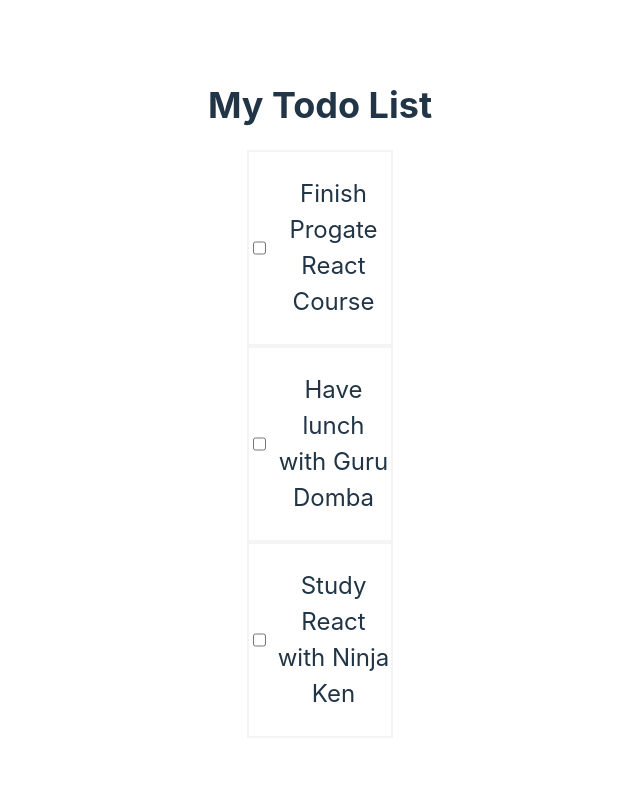
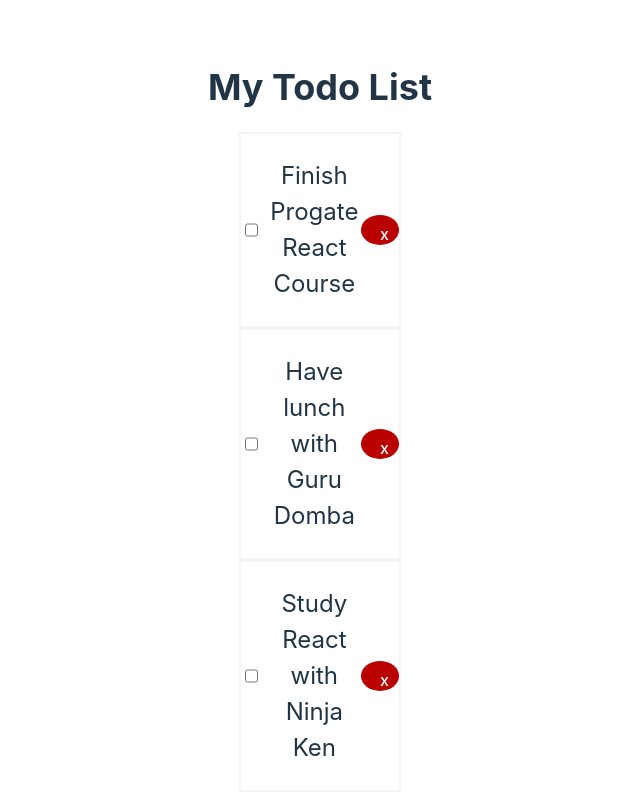
Before and after one commit to indira71/react-todo-app-2, a React (Vite) app: page / in a window 1280 px wide. Shown: the top 794 px of the page, without its empty margins (320-960 px from the left). Built offline with nearby package versions, Linux system fonts and the light colour scheme.

Commit message:
Develop delete todo feature

```diff
--- a/src/App.jsx
+++ b/src/App.jsx
@@ -31,12 +31,17 @@
     setTodos(updatedTodos)
   }
 
+  const deleteTodo = (todoId) => {
+    const newTodos = todos.filter(todo => todo.id !== todoId)
+    setTodos(newTodos)
+  }
+
   return (
     <div style={styles.container}>
       <h1 style={styles.title}>My Todo List</h1>
-      <Todos todos={todos} toggleCompleted={toggleCompleted} />
+      <Todos todos={todos} toggleCompleted={toggleCompleted} deleteTodo={deleteTodo} />
     </div>
-  )
+  );
 }
 
 const styles = {
--- a/src/components/TodoItem.jsx
+++ b/src/components/TodoItem.jsx
@@ -1,6 +1,6 @@
 import React from 'react'
 
-const TodoItem = ({ todo, toggleCompleted }) => {
+const TodoItem = ({ todo, toggleCompleted, deleteTodo }) => {
   const getTodoTitleStyle = () => {
     if (todo.completed === true) {
       return { textDecoration: 'line-through' }
@@ -14,10 +14,10 @@
       <input
         type="checkbox"
         style={style.checkbox}
-        checked={todo.completed}
         onChange={() => toggleCompleted(todo.id)}
       />
       <p style={getTodoTitleStyle()}>{todo.title}</p>
+      <button style={style.button} onClick={() => deleteTodo(todo.id)}>x</button>
     </div>
   )
 }
@@ -35,6 +35,16 @@
     height: '18px',
     width: '18px',
   },
+  button: {
+    backgroundColor: '#BB0000',
+    color: '#fff',
+    height: '30px',
+    width: '30px',
+    borderRadius: '100%',
+    border: 'none',
+    cursor: 'pointer',
+    fontSize: '16px',
+  },
 }
 
 export default TodoItem
--- a/src/components/Todos.jsx
+++ b/src/components/Todos.jsx
@@ -1,15 +1,16 @@
 import React from 'react'
 import TodoItem from './TodoItem'
 
-const Todos = ({todos, toggleCompleted}) => {
+const Todos = ({todos, toggleCompleted, deleteTodo}) => {
   return(
       <div style={styles.container}>
           {todos.map((todo) => {
               return (
                   <TodoItem
-                      key={todos.id}
+                      key={todo.id}
                       todo={todo}
                       toggleCompleted={toggleCompleted}
+                      deleteTodo={deleteTodo}
                   />
               )
           })}
@@ -24,5 +25,4 @@
   },
 }
 
-
 export default Todos
```
